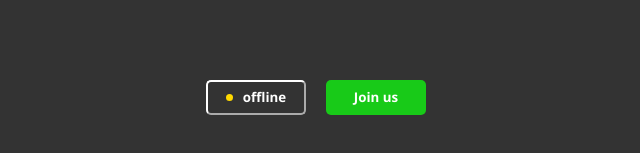
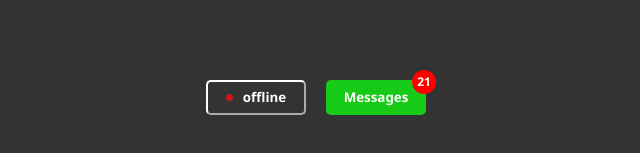
Before and after one commit to Welander1994/learing-vuejs, a Vue app: page / in a window 1280 px wide. Shown: the part 303-456 px from the top of the page, without its empty margins (324-964 px from the left). Built offline with nearby package versions, Linux system fonts and the light colour scheme.

Commit message:
adds variables to change btn state

```diff
--- a/src/App.vue
+++ b/src/App.vue
@@ -1,14 +1,15 @@
 <script setup>
 import Btn_base from './components/btn_base.vue';
 
-const onlineStatus = "away";
+const onlineStatus = "offline";
+const likes = 21;
 
 </script>
 
 <template>
   <div>
-    <Btn_base class="btn" :class="onlineStatus" buttonText="offline"></Btn_base>
-    <Btn_base class="btn" buttonText="Join us" likes=""></Btn_base>
+    <Btn_base class="btn" :class="onlineStatus" :buttonText="onlineStatus"></Btn_base>
+    <Btn_base class="btn" buttonText="Messages" :likes="likes"></Btn_base>
   </div>
 </template>
 
--- a/src/components/btn_base.vue
+++ b/src/components/btn_base.vue
@@ -27,6 +27,7 @@ div {
     border-width: 2px;
     background-color: rgb(24, 202, 24);
     border-color: transparent;
+    position: relative;
     display: flex;
     justify-content: center;
     align-items: center;
@@ -49,15 +50,15 @@ div {
     }
 
     span {
-        position:relative;
+        position:absolute;
         display: flex;
         justify-content: center;
         align-items: center;
 
        font-size: 12px;
+        top: -12px;
+        right: -12px;
 
-        top: -20px;
-        left: 20px;
 
         min-width: 20px;
         min-height: 20px;
```
